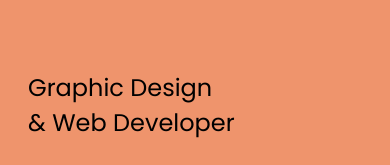
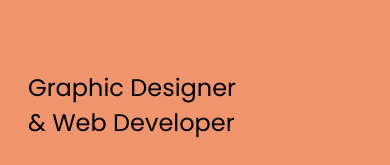
Before and after one commit to tep-y/portfolio2022, a React (Create React App) app: page /info in a window 390 px wide. Shown: the part 676-841 px from the top of the page. Built offline with nearby package versions, Linux system fonts and the light colour scheme; a web font is replaced by a local one.

Commit message:
Corrected typo in Footer.

```diff
--- a/src/assets/css/main.css
+++ b/src/assets/css/main.css
@@ -171,7 +171,7 @@ footer {
 
 footer .tag-description {
   position: relative;
-  width: 472px;
+  width: 482px;
   padding: 28px;
 }
 
@@ -191,7 +191,7 @@ footer .tag-description {
     font-size: 1.6em;
   }
   footer .tag-description {
-    width: 264px;
+    width: 284px;
   }
   nav .left {
     -webkit-box-pack: left;
@@ -215,7 +215,7 @@ footer .tag-description {
     font-size: 2em;
   }
   footer .tag-description {
-    width: 316px;
+    width: 326px;
   }
   nav .left {
     -webkit-box-pack: left;
--- a/src/assets/css/main.scss
+++ b/src/assets/css/main.scss
@@ -154,7 +154,7 @@ footer {
 
   .tag-description {
     position: relative;
-    width: 472px;
+    width: 482px;
     padding: 28px;
   }
 }
@@ -182,7 +182,7 @@ footer {
 
   footer {
     .tag-description {
-      width: 264px;
+      width: 284px;
     }
   }
 
@@ -209,7 +209,7 @@ footer {
 
   footer {
     .tag-description {
-      width: 316px;
+      width: 326px;
     }
   }
 
--- a/src/components/Footer.js
+++ b/src/components/Footer.js
@@ -35,7 +35,7 @@ const Footer = () => {
         animate="visible"
         exit="exit"
       >
-        <h3>Graphic Design & Web Developer</h3>
+        <h3>Graphic Designer & Web Developer</h3>
       </motion.div>
     </footer>
   )
```
